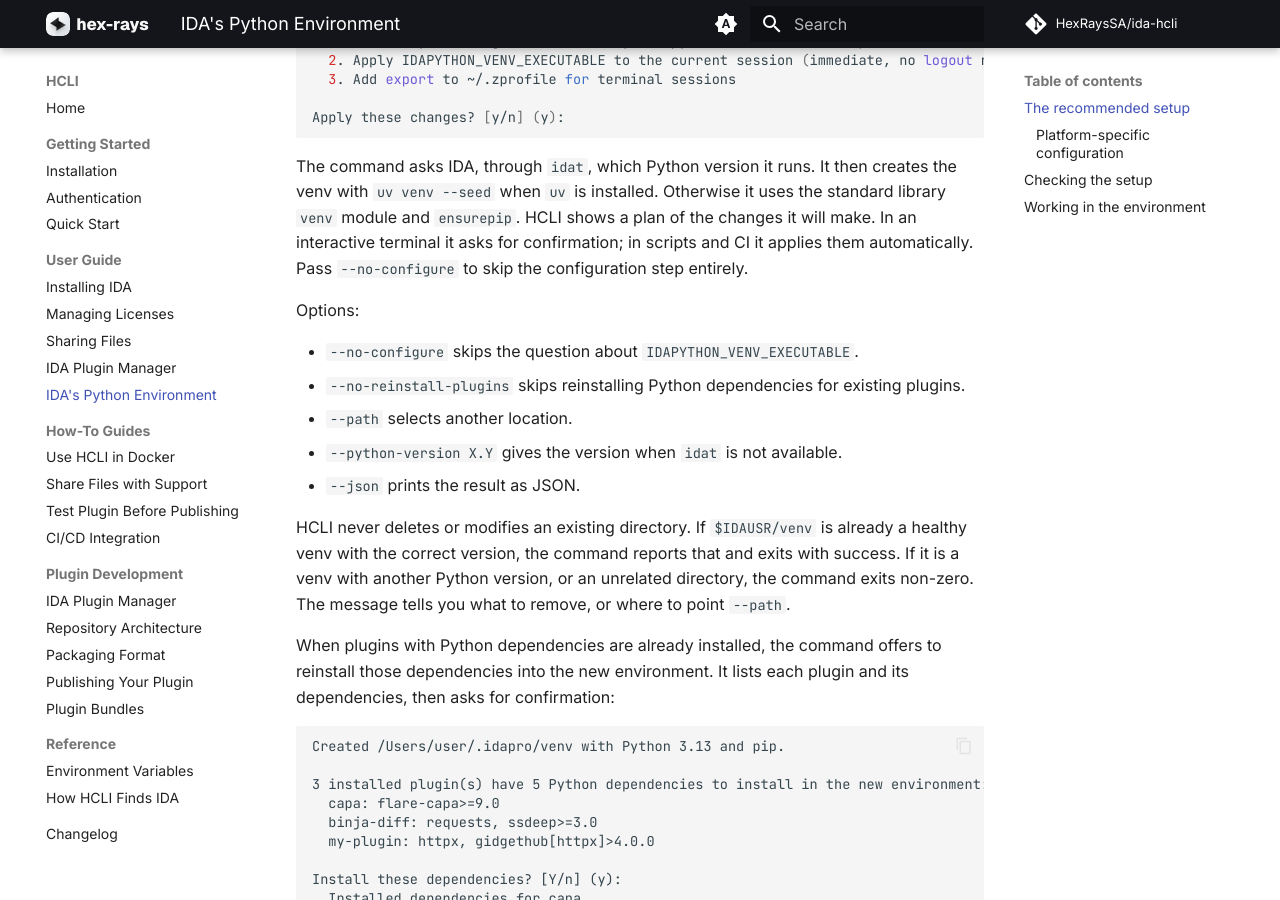
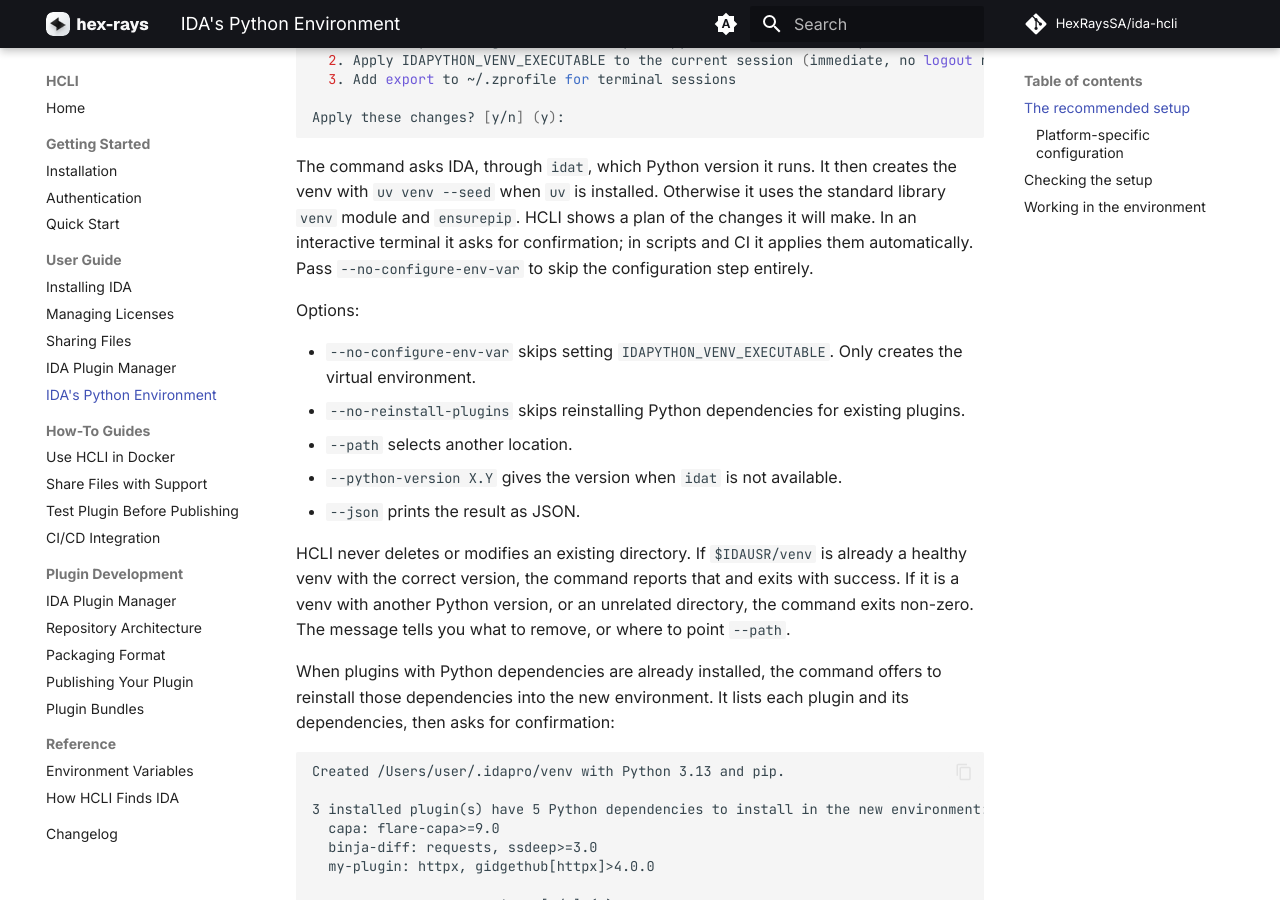
Before and after one commit to HexRaysSA/ida-hcli, an MkDocs documentation site: the page built from docs/user-guide/ida-python-environment.md, in a window 1280 px wide and 900 px high, scrolled down 959 px. Built offline with MkDocs 1.6.1 and Material for MkDocs 9.7.7, drawn with Linux system fonts in a browser that asks for light colours; comment, search, counter and statistics services are not loaded.

Commit message:
Rename --no-configure to --no-configure-env-var
More descriptive: makes it clear what is being skipped.

Co-Authored-By: Claude Opus 4.6 <noreply@anthropic.com>

````diff
--- a/docs/user-guide/ida-python-environment.md
+++ b/docs/user-guide/ida-python-environment.md
@@ -32,11 +32,11 @@ HCLI will:
 Apply these changes? [y/n] (y):
 ```
 
-The command asks IDA, through `idat`, which Python version it runs. It then creates the venv with `uv venv --seed` when `uv` is installed. Otherwise it uses the standard library `venv` module and `ensurepip`. HCLI shows a plan of the changes it will make. In an interactive terminal it asks for confirmation; in scripts and CI it applies them automatically. Pass `--no-configure` to skip the configuration step entirely.
+The command asks IDA, through `idat`, which Python version it runs. It then creates the venv with `uv venv --seed` when `uv` is installed. Otherwise it uses the standard library `venv` module and `ensurepip`. HCLI shows a plan of the changes it will make. In an interactive terminal it asks for confirmation; in scripts and CI it applies them automatically. Pass `--no-configure-env-var` to skip the configuration step entirely.
 
 Options:
 
-- `--no-configure` skips the question about `IDAPYTHON_VENV_EXECUTABLE`.
+- `--no-configure-env-var` skips setting `IDAPYTHON_VENV_EXECUTABLE`. Only creates the virtual environment.
 - `--no-reinstall-plugins` skips reinstalling Python dependencies for existing plugins.
 - `--path` selects another location.
 - `--python-version X.Y` gives the version when `idat` is not available.
````
Also changed, not shown: 2 other files.
